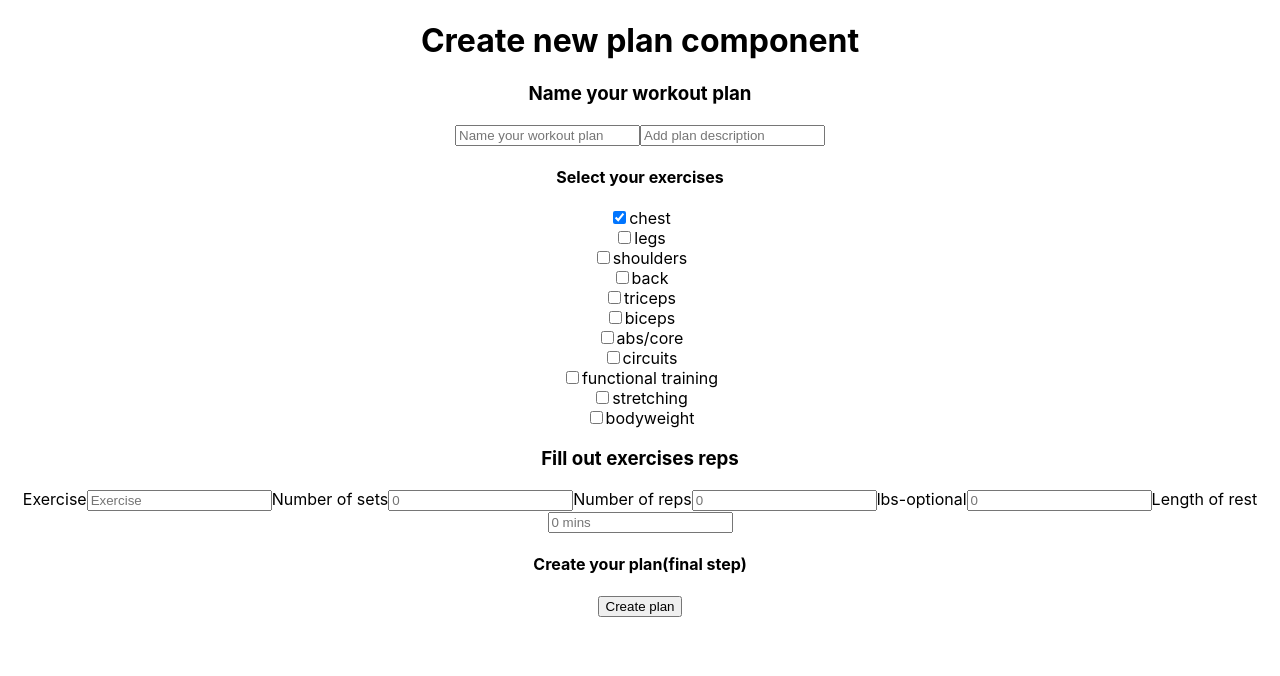
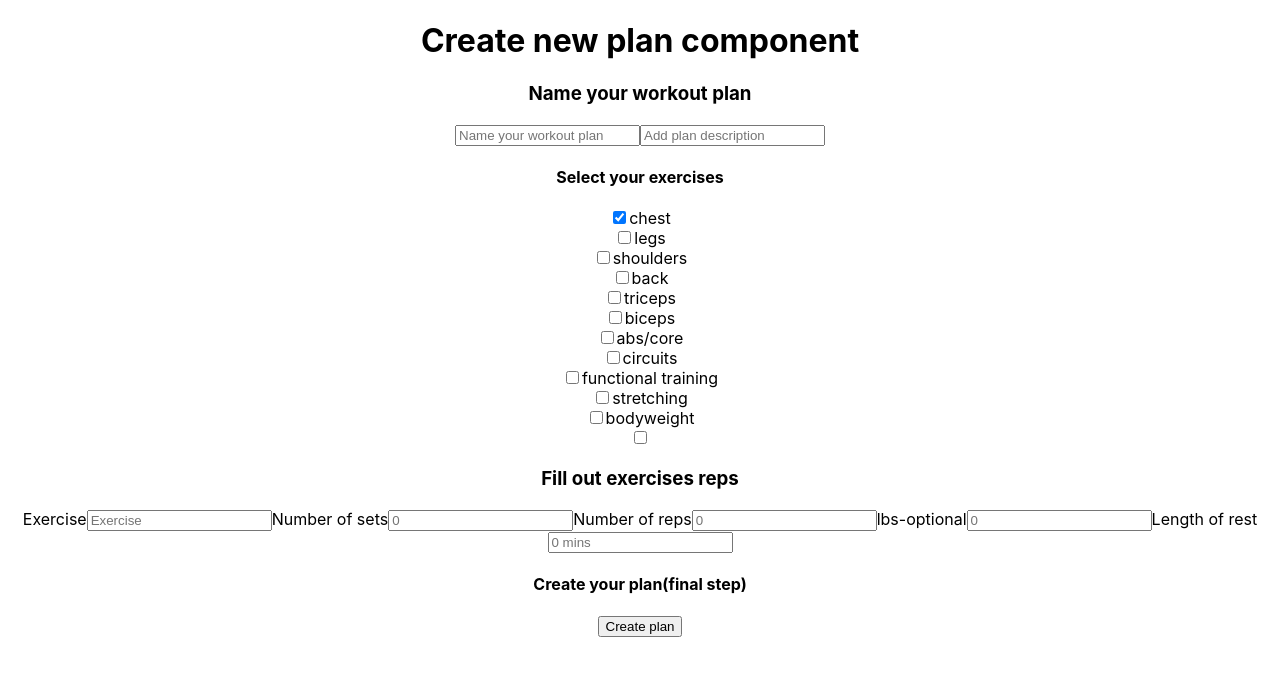
Before and after one commit to weightlifting-journal-13/frontend, a React (Create React App) app in the folder weightlifting/: page /CreatePlan in a window 1280 px wide. Both pictures are taken after a click on the checkbox 619 px from the left and 217 px from the top of the page. Shown: the top 676 px of the page. Built offline with nearby package versions, Linux system fonts and the light colour scheme.

Commit message:
exercises showing up in inspect tool but not screen, need to look at second map function to see where issue is

```diff
--- a/weightlifting/src/components/CreatePlan.js
+++ b/weightlifting/src/components/CreatePlan.js
@@ -4,6 +4,8 @@ import { data } from '../data';
 
 const CreatePlan = (props) => {
     const [workoutPlan, setWorkoutPlan] = useState(data ? Object.values(data) : [])
+    const [exercises, setExercises] = useState([]);
+    const [trigger, setTrigger] = useState(false)
     const [formData, setFormData] = useState({
         workoutplan: '',
         workoutdescription: '',
@@ -14,9 +16,21 @@ const CreatePlan = (props) => {
         lengthofrest: 0
     })
     useEffect(() => {
-        if (data) setWorkoutPlan(Object.values(data));
+        console.log('running')
+        if (data && (workoutPlan.length === 0)) {
+            setWorkoutPlan(Object.values(data));
+        } else {
+            const filtered = workoutPlan.filter(eachObj => eachObj.isSelected === true);
 
-    }, [data])
+            const exerciseArray = [];
+            for (let i = 0; i < filtered.length; i++) {
+                exerciseArray.push(Object.values(filtered[i].exercises))
+            }
+            setExercises(exerciseArray);
+            console.log(exerciseArray)
+        }
+    }, [data, workoutPlan, trigger])
+
     //use Object.values to convert to array so we can map it
     const result = Object.values(workoutPlan)
     console.log(result)
@@ -65,6 +79,7 @@ const CreatePlan = (props) => {
         setWorkoutPlan(
             workoutPlan
         )
+        setTrigger(!trigger)
         console.log(workoutPlan, 'inside Bobb')
     }
 
@@ -139,6 +154,21 @@ const CreatePlan = (props) => {
                         </div>
                     )
                 })}
+                <div>
+                    {exercises.map((item, index) => {
+                        return (
+                            <div key={index}>
+                                <input
+                                    key={index}
+                                    id={index}
+                                    type='checkbox'
+                                    name={item.exercisename}
+                                />
+                                <label>{item.exercisename}</label>
+                            </div>
+                        )
+                    })}
+                </div>
                 <h3>Fill out exercises reps</h3>
                 <div>
                     <label>Exercise</label>
```
